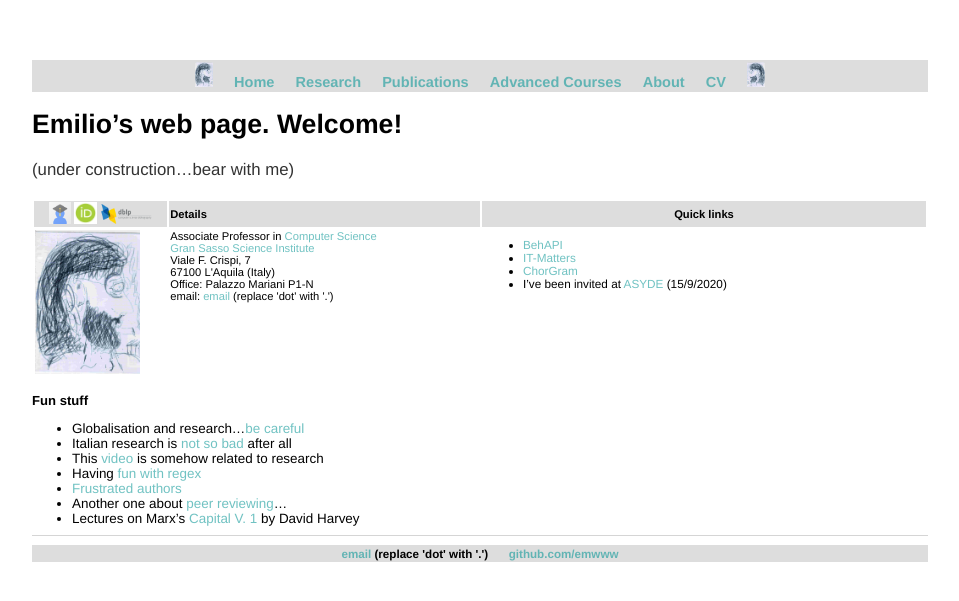
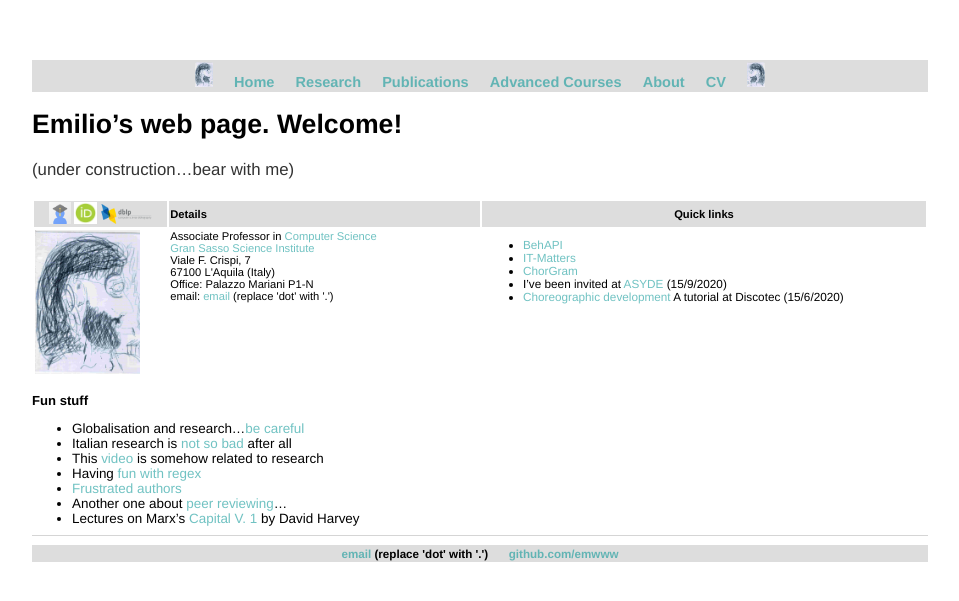
Before and after one commit to eMwww/home, a Jekyll site: the page built from index.md, in a window 1280 px wide. Shown: the top 601 px of the page, without its empty margins (160-1119 px from the left). Built offline with Jekyll 4.4.1, drawn with Linux system fonts in a browser that asks for light colours; our own code applies the rules of GitHub Pages for plain Markdown files.

Commit message:
lmcs on wsr added

```diff
--- a/_data/drafts.yml
+++ b/_data/drafts.yml
@@ -1,3 +1,8 @@
+- title: On Resolving Non-determinism in Choreographies <span style="color:red">Just accepted at LMCS.</span>
+  author: Laura Bocchi and Hernan Melgratti
+  descr: The paper introduce the idea of _whole spectrum realisation_ and a type system to enforce this property.
+  url:
+
 - title: Towards Refinable Choreographies
   author: Ugo de'Liguoro and Hernan Melgratti
   descr: We investigate refinement in the context of choreographies allowing for the underspecification of protocols through _refinable_ interactions. A typing discipline enforces well-formedness.
--- a/_data/links.yml
+++ b/_data/links.yml
@@ -11,3 +11,9 @@
   url: http://asyde2020.disim.univaq.it/
   pre: I've been invited at
   post: (15/9/2020)
+
+
+- name: Choreographic development
+  url: https://www.discotec.org/2020/tutorials#choreographic-development-of-message-passing-applications
+  pre:
+  post: A tutorial at Discotec (15/6/2020)
```
